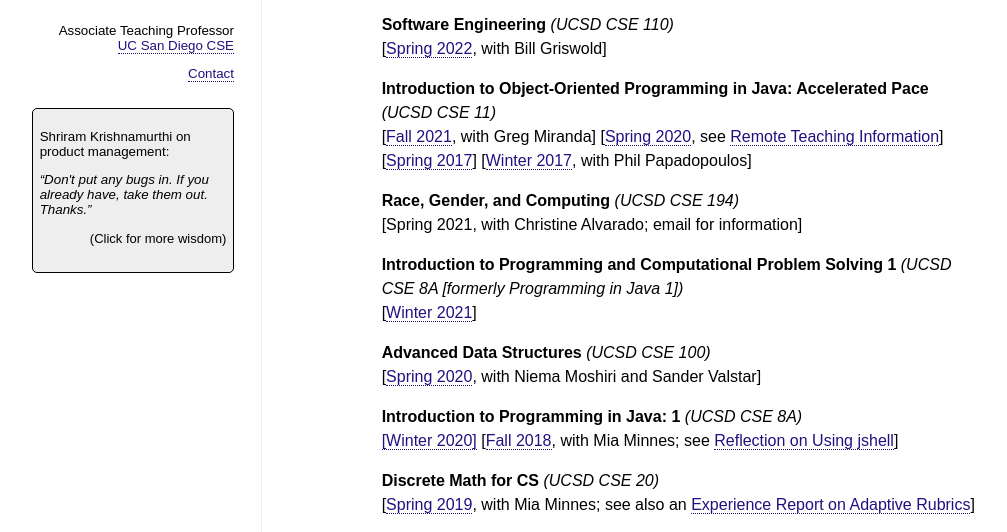
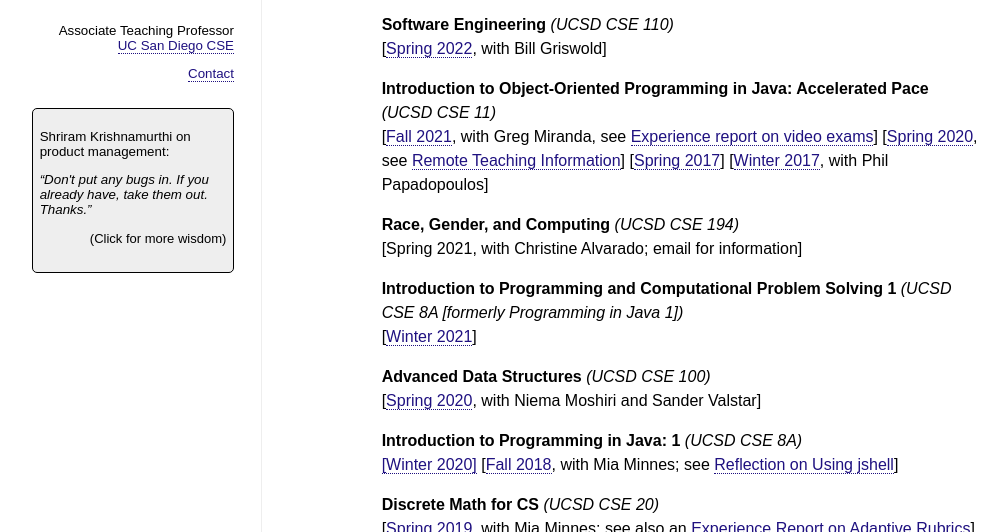
Before and after one commit to jpolitz/jpolitz.github.com, a Jekyll site: the page built from index.html, in a window 1280 px wide and 900 px high, cut to the strip 368-900 px from the top of the window. Shown: the whole strip, without its empty margins (6-1013 px from the left). Built offline with Jekyll 4.4.1, drawn with Linux system fonts in a browser that asks for light colours.

Commit message:
video exams

```diff
--- a/index.html
+++ b/index.html
@@ -35,7 +35,7 @@
     </li>
     <li><b>Introduction to Object-Oriented Programming in Java: Accelerated Pace</b>
       <i>(UCSD CSE 11)</i><br/>
-      [<a href="https://ucsd-cse11-f21.github.io/">Fall 2021</a>, with Greg Miranda]
+      [<a href="https://ucsd-cse11-f21.github.io/">Fall 2021</a>, with Greg Miranda, see <a href="https://jpolitz.github.io/docs/sigcse-2023-video-exams.pdf">Experience report on video exams</a>]
       [<a href="https://ucsd-cse11-s20.github.io/">Spring 2020</a>, see
       <a href="/notes/2020/06/29/remote-teaching-lectures.html">Remote Teaching Information</a>]
       [<a href="https://cseweb.ucsd.edu/classes/sp17/cse11-a/">Spring 2017</a>]
```
